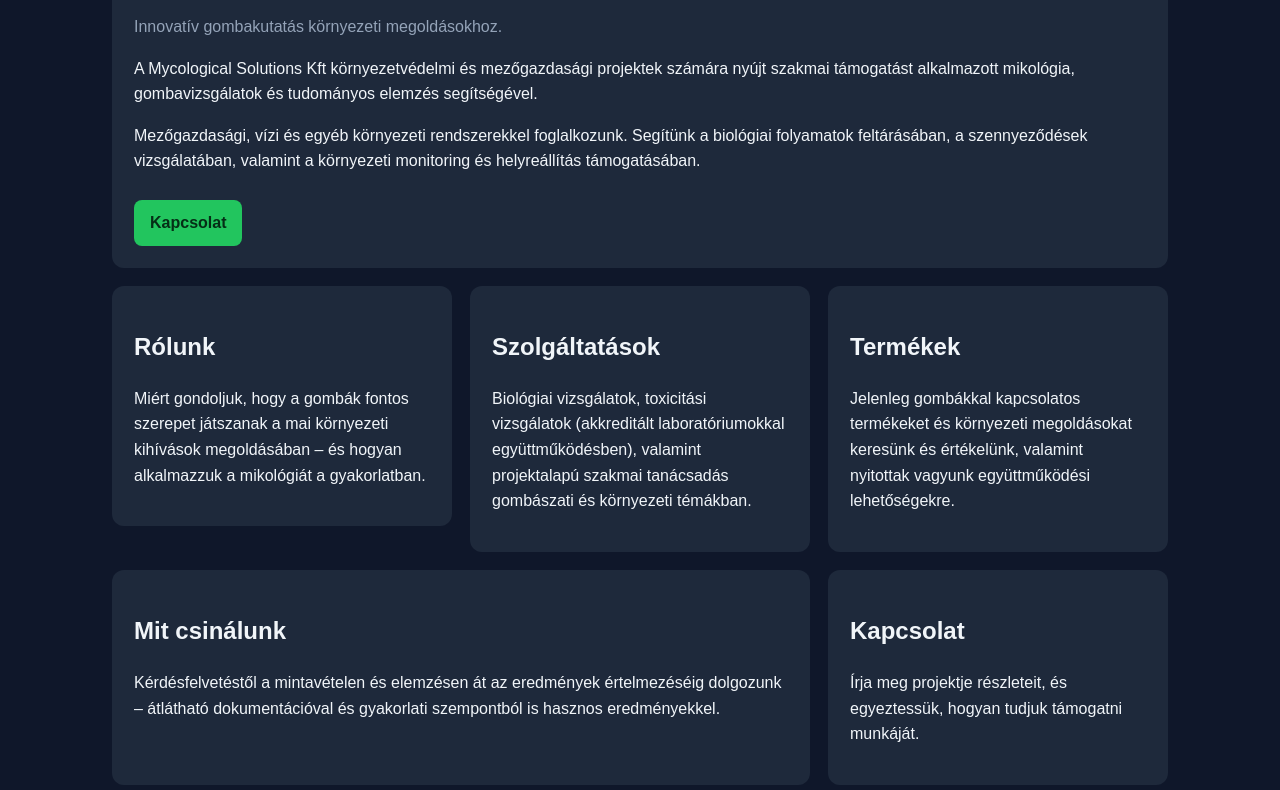
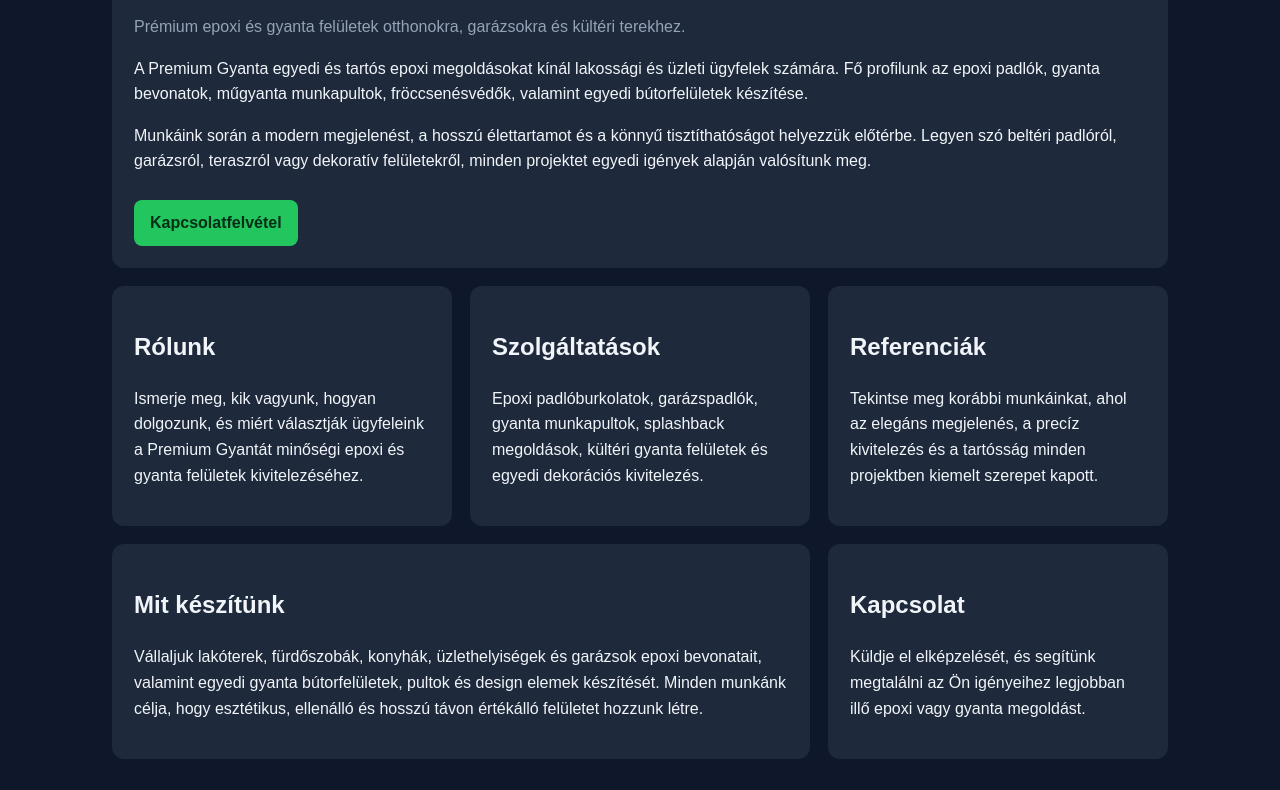
Before and after one commit to PerkieA/Richard, a plain HTML site: page index.html in a window 1280 px wide. Shown: the part 278-1068 px from the top of the page. Drawn offline with Linux system fonts and the light colour scheme.

Commit message:
Update index.html

```diff
--- a/index.html
+++ b/index.html
@@ -3,7 +3,7 @@
 <head>
 <meta charset="utf-8">
 <meta name="viewport" content="width=device-width, initial-scale=1">
-<title>Premium Gyanta </title>
+<title>Premium Gyanta</title>
 
 <style>
 :root{
@@ -158,12 +158,11 @@ footer{
 
 <header>
   <div class="header-inner">
-    <img src="../logo.png" class="logo" alt="Mycological Solutions logó">
+    <img src="../logo.png" class="logo" alt="Premium Gyanta logó">
     <nav>
       <a href="index.html">Főoldal</a>
       <a href="about.html">Rólunk</a>
       <a href="services.html">Szolgáltatások</a>
-      <a href="products.html">Termékek</a>
       <a href="contact.html">Kapcsolat</a>
 
       <span class="lang">
@@ -178,25 +177,27 @@ footer{
   <div class="grid">
 
     <div class="card hero">
-      <h1>Üdvözöljük</h1>
-      <p class="muted">Innovatív gombakutatás környezeti megoldásokhoz.</p>
+      <h1>Üdvözöljük a Premium Gyanta világában</h1>
+      <p class="muted">Prémium epoxi és gyanta felületek otthonokra, garázsokra és kültéri terekhez.</p>
 
       <p>
-        A Mycological Solutions Kft környezetvédelmi és mezőgazdasági projektek számára nyújt szakmai támogatást alkalmazott mikológia, gombavizsgálatok és tudományos elemzés segítségével.
+        A Premium Gyanta egyedi és tartós epoxi megoldásokat kínál lakossági és üzleti ügyfelek számára.
+        Fő profilunk az epoxi padlók, gyanta bevonatok, műgyanta munkapultok, fröccsenésvédők, valamint egyedi bútorfelületek készítése.
       </p>
 
       <p>
-        Mezőgazdasági, vízi és egyéb környezeti rendszerekkel foglalkozunk. Segítünk a biológiai folyamatok feltárásában, a szennyeződések vizsgálatában, valamint a környezeti monitoring és helyreállítás támogatásában.
+        Munkáink során a modern megjelenést, a hosszú élettartamot és a könnyű tisztíthatóságot helyezzük előtérbe.
+        Legyen szó beltéri padlóról, garázsról, teraszról vagy dekoratív felületekről, minden projektet egyedi igények alapján valósítunk meg.
       </p>
 
-      <a class="button" href="contact.html">Kapcsolat</a>
+      <a class="button" href="contact.html">Kapcsolatfelvétel</a>
     </div>
 
     <a href="about.html" class="card-link">
       <div class="card row2">
         <h2>Rólunk</h2>
         <p>
-          Miért gondoljuk, hogy a gombák fontos szerepet játszanak a mai környezeti kihívások megoldásában – és hogyan alkalmazzuk a mikológiát a gyakorlatban.
+          Ismerje meg, kik vagyunk, hogyan dolgozunk, és miért választják ügyfeleink a Premium Gyantát minőségi epoxi és gyanta felületek kivitelezéséhez.
         </p>
       </div>
     </a>
@@ -205,37 +206,38 @@ footer{
       <div class="card row2">
         <h2>Szolgáltatások</h2>
         <p>
-          Biológiai vizsgálatok, toxicitási vizsgálatok (akkreditált laboratóriumokkal együttműködésben), valamint projektalapú szakmai tanácsadás gombászati és környezeti témákban.
+          Epoxi padlóburkolatok, garázspadlók, gyanta munkapultok, splashback megoldások, kültéri gyanta felületek és egyedi dekorációs kivitelezés.
         </p>
       </div>
     </a>
 
     <a href="products.html" class="card-link">
       <div class="card row2">
-        <h2>Termékek</h2>
+        <h2>Referenciák</h2>
         <p>
-          Jelenleg gombákkal kapcsolatos termékeket és környezeti megoldásokat keresünk és értékelünk, valamint nyitottak vagyunk együttműködési lehetőségekre.
+          Tekintse meg korábbi munkáinkat, ahol az elegáns megjelenés, a precíz kivitelezés és a tartósság minden projektben kiemelt szerepet kapott.
         </p>
       </div>
     </a>
 
     <div class="card double">
-      <h2>Mit csinálunk</h2>
+      <h2>Mit készítünk</h2>
       <p>
-        Kérdésfelvetéstől a mintavételen és elemzésen át az eredmények értelmezéséig dolgozunk – átlátható dokumentációval és gyakorlati szempontból is hasznos eredményekkel.
+        Vállaljuk lakóterek, fürdőszobák, konyhák, üzlethelyiségek és garázsok epoxi bevonatait, valamint egyedi gyanta bútorfelületek, pultok és design elemek készítését.
+        Minden munkánk célja, hogy esztétikus, ellenálló és hosszú távon értékálló felületet hozzunk létre.
       </p>
     </div>
 
     <div class="card row3">
       <h2>Kapcsolat</h2>
-      <p>Írja meg projektje részleteit, és egyeztessük, hogyan tudjuk támogatni munkáját.</p>
+      <p>Küldje el elképzelését, és segítünk megtalálni az Ön igényeihez legjobban illő epoxi vagy gyanta megoldást.</p>
     </div>
 
   </div>
 </div>
 
 <footer>
-  © 2026 Mycological Solutions Kft
+  © 2026 Premium Gyanta
 </footer>
 
 </body>
```
